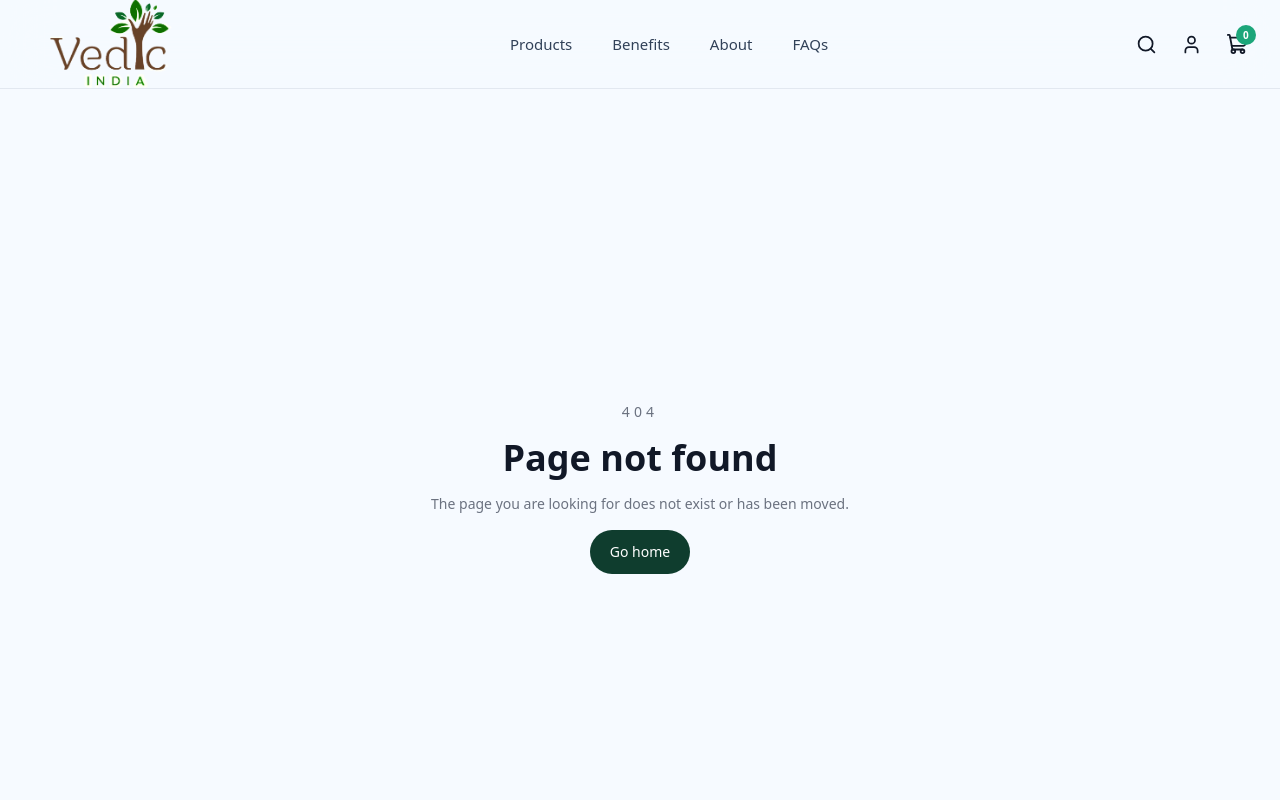
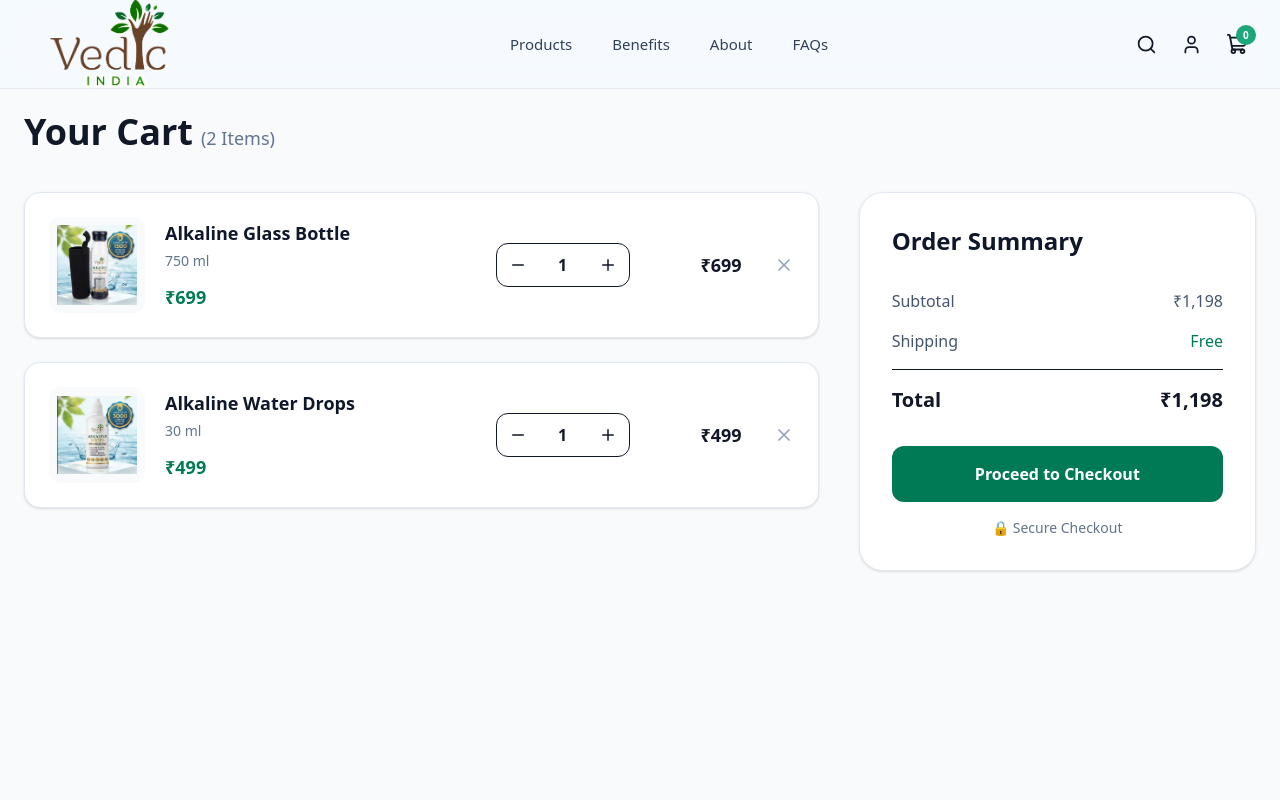
Before and after one commit to Vedic-India/vedic-india, a Next.js app in the folder frontend/: page /cart in a window 1280 px wide. Before the commit this address had no page. Shown: the top 800 px of the page. Built offline with nearby package versions, Linux system fonts and the light colour scheme.

Commit message:
feat: implement cart functionality with CartPage, CartLayout, CartItem, and OrderSummary components

```diff
--- /dev/null
+++ b/frontend/src/app/cart/page.jsx
@@ -0,0 +1,11 @@
+import CartLayout from "@/components/cart/CartLayout";
+
+export default function CartPage() {
+  return (
+    <main className="min-h-screen bg-slate-50">
+
+      <CartLayout />
+
+    </main>
+  );
+}
--- /dev/null
+++ b/frontend/src/components/cart/CartItem.jsx
@@ -0,0 +1,75 @@
+"use client";
+
+import Image from "next/image";
+import { Minus, Plus, X } from "lucide-react";
+
+export default function CartItem({ item }) {
+  return (
+    <div className="flex items-center justify-between rounded-2xl border border-slate-200 bg-white p-6 shadow-sm">
+
+      {/* Left */}
+
+      <div className="flex items-center gap-5">
+
+        <div className="relative h-24 w-24 rounded-xl bg-slate-50">
+
+          <Image
+            src={item.image}
+            alt={item.name}
+            fill
+            className="object-contain p-2"
+          />
+
+        </div>
+
+        <div>
+
+          <h3 className="text-lg font-semibold text-slate-900">
+            {item.name}
+          </h3>
+
+          <p className="mt-1 text-sm text-slate-500">
+            {item.size}
+          </p>
+
+          <p className="mt-3 text-lg font-bold text-emerald-700">
+            ₹{item.price}
+          </p>
+
+        </div>
+
+      </div>
+
+      {/* Right */}
+
+      <div className="flex items-center gap-8">
+
+        <div className="flex items-center overflow-hidden rounded-xl border">
+
+          <button className="p-3 hover:bg-slate-100">
+            <Minus size={18} />
+          </button>
+
+          <span className="w-12 text-center font-semibold">
+            {item.quantity}
+          </span>
+
+          <button className="p-3 hover:bg-slate-100">
+            <Plus size={18} />
+          </button>
+
+        </div>
+
+        <p className="w-20 text-right text-lg font-bold">
+          ₹{item.price}
+        </p>
+
+        <button className="text-slate-400 hover:text-red-500">
+          <X size={20} />
+        </button>
+
+      </div>
+
+    </div>
+  );
+}
--- /dev/null
+++ b/frontend/src/components/cart/CartLayout.jsx
@@ -0,0 +1,39 @@
+import cartItems from "@/constants/cart";
+import CartItem from "./CartItem";
+import OrderSummary from "./OrderSummary";
+
+export default function CartLayout() {
+  return (
+    <section className="bg-slate-50 pt-6 pb-14">
+
+      <div className="mx-auto max-w-7xl px-6">
+
+        <h1 className="mb-10 text-4xl font-bold">
+          Your Cart
+          <span className="ml-2 text-lg font-normal text-slate-500">
+            ({cartItems.length} Items)
+          </span>
+        </h1>
+
+        <div className="grid gap-10 lg:grid-cols-[2fr_1fr]">
+
+          <div className="space-y-6">
+
+            {cartItems.map((item) => (
+              <CartItem
+                key={item.id}
+                item={item}
+              />
+            ))}
+
+          </div>
+
+          <OrderSummary />
+
+        </div>
+
+      </div>
+
+    </section>
+  );
+}
--- /dev/null
+++ b/frontend/src/components/cart/OrderSummary.jsx
@@ -0,0 +1,42 @@
+export default function OrderSummary() {
+  return (
+    <div className="sticky top-24 rounded-3xl border border-slate-200 bg-white p-8 shadow-sm">
+
+      <h2 className="text-2xl font-bold text-slate-900">
+        Order Summary
+      </h2>
+
+      <div className="mt-8 space-y-4">
+
+        <div className="flex justify-between text-slate-600">
+          <span>Subtotal</span>
+          <span>₹1,198</span>
+        </div>
+
+        <div className="flex justify-between text-slate-600">
+          <span>Shipping</span>
+          <span className="font-medium text-emerald-700">
+            Free
+          </span>
+        </div>
+
+        <hr />
+
+        <div className="flex justify-between text-xl font-bold">
+          <span>Total</span>
+          <span>₹1,198</span>
+        </div>
+
+      </div>
+
+      <button className="mt-8 w-full rounded-xl bg-emerald-700 py-4 font-semibold text-white transition hover:bg-emerald-600">
+        Proceed to Checkout
+      </button>
+
+      <p className="mt-4 text-center text-sm text-slate-500">
+        🔒 Secure Checkout
+      </p>
+
+    </div>
+  );
+}
--- a/frontend/src/components/layout/Navbar.jsx
+++ b/frontend/src/components/layout/Navbar.jsx
@@ -94,13 +94,16 @@ export default function Navbar() {
                 <User size={21} />
               </button>
 
-              <button className="relative transition hover:text-[var(--color-secondary)]">
-                <ShoppingCart size={22} />
+              <Link
+  href="/cart"
+  className="relative transition hover:scale-105 hover:text-[var(--color-secondary)]"
+>
+  <ShoppingCart size={22} />
 
-                <span className="absolute -right-2 -top-2 flex h-5 w-5 items-center justify-center rounded-full bg-[var(--color-secondary)] text-[10px] font-semibold text-white">
-                  0
-                </span>
-              </button>
+  <span className="absolute -right-2 -top-2 flex h-5 w-5 items-center justify-center rounded-full bg-[var(--color-secondary)] text-[10px] font-semibold text-white">
+    0
+  </span>
+</Link>
 
             </div>
 
--- /dev/null
+++ b/frontend/src/constants/cart.js
@@ -0,0 +1,20 @@
+const cartItems = [
+  {
+    id: 1,
+    name: "Alkaline Glass Bottle",
+    size: "750 ml",
+    price: 699,
+    quantity: 1,
+    image: "/products/glass_bottle_products_page.png",
+  },
+  {
+    id: 2,
+    name: "Alkaline Water Drops",
+    size: "30 ml",
+    price: 499,
+    quantity: 1,
+    image: "/products/drops_productspage.png",
+  },
+];
+
+export default cartItems;
```
